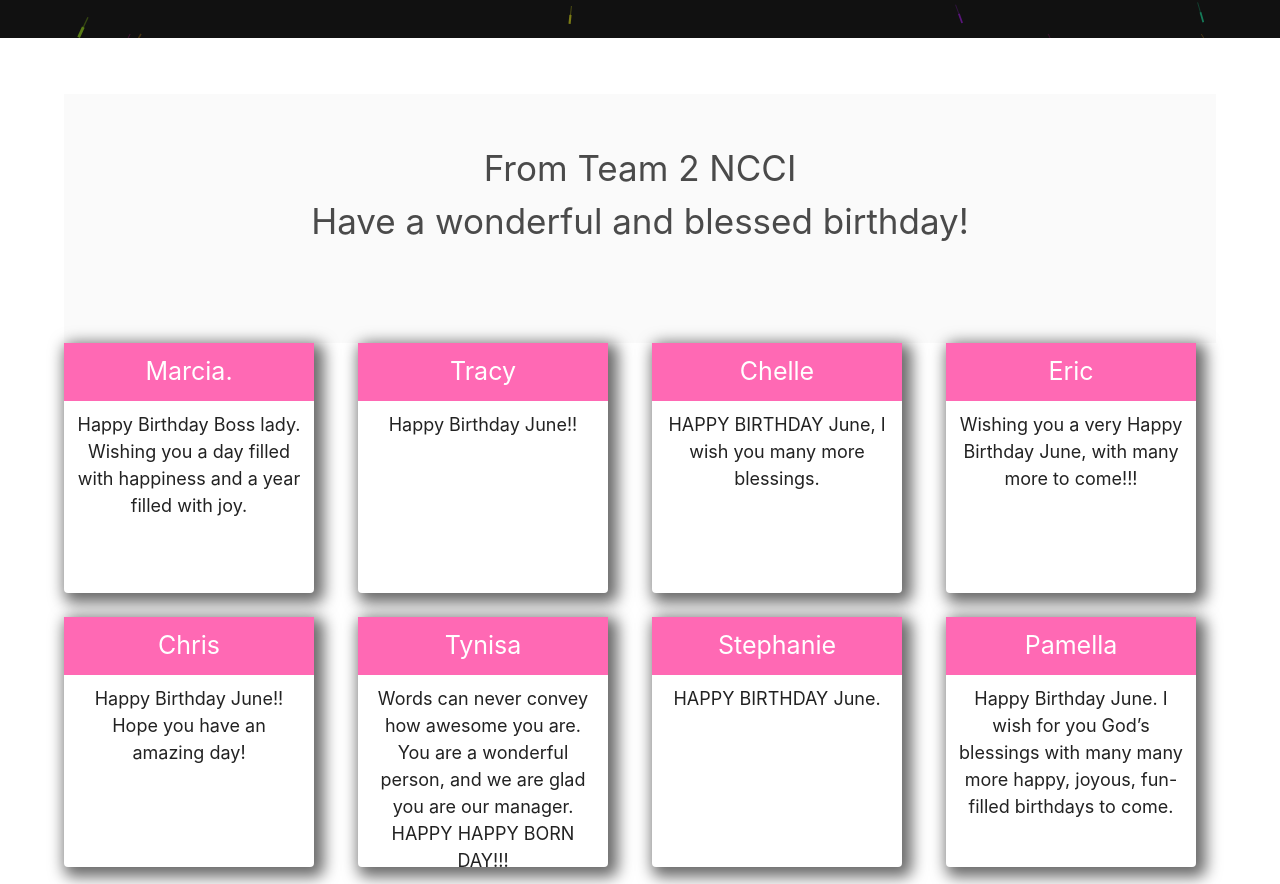
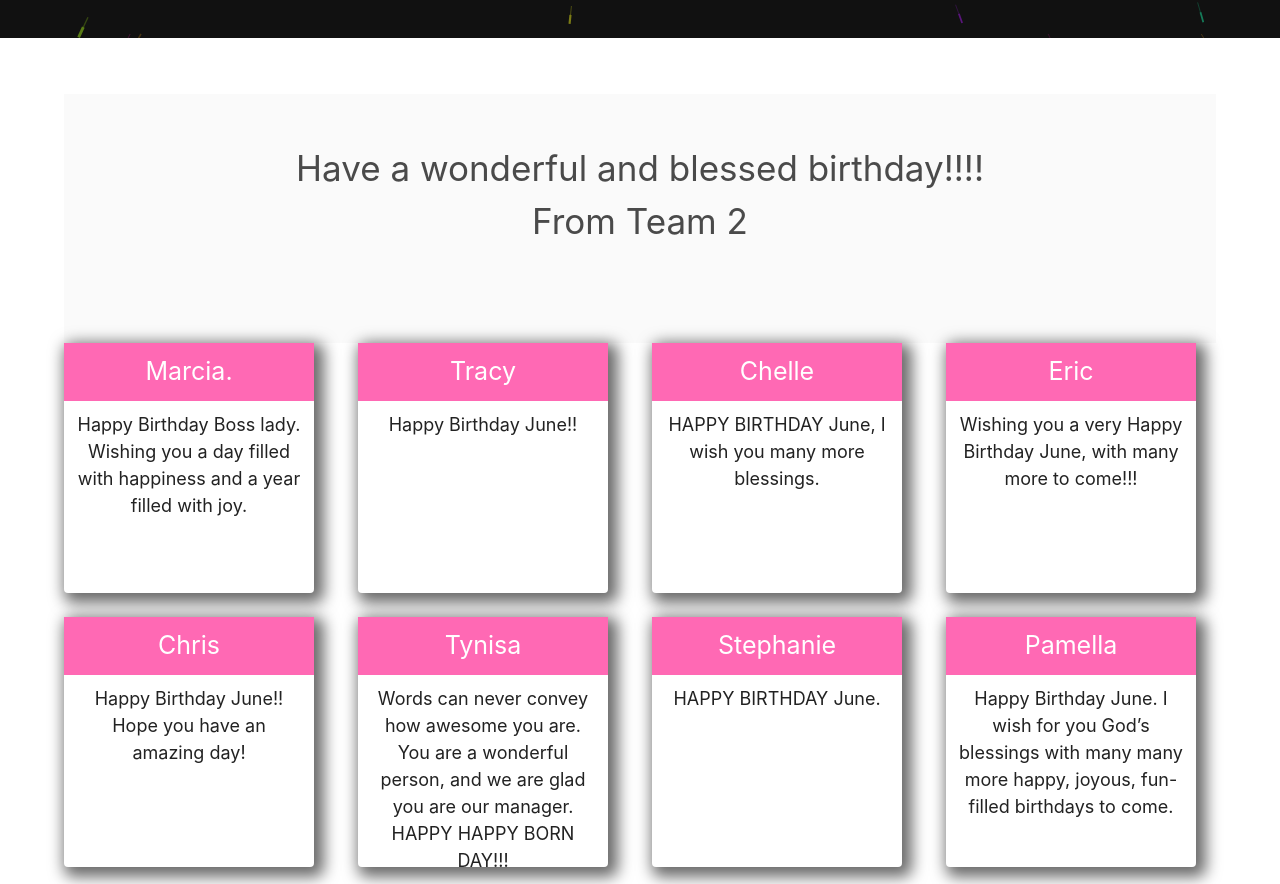
Before and after one commit to dfswebdesign/happybirthday, a plain HTML site: page index.html in a window 1280 px wide. Shown: the part 762-1646 px from the top of the page. Drawn offline with nearby package versions, Linux system fonts and the light colour scheme.

Commit message:
first commit3

```diff
--- a/index.html
+++ b/index.html
@@ -18,8 +18,8 @@
     <!-- </section> -->
     <div class="container">
       <div class="footer">
-        <h1>From Team 2 NCCI</h1>
-        <h3>Have a wonderful and blessed birthday!</h3>
+        <h1>Have a wonderful and blessed birthday!!!!</h1>
+        <h1>From Team 2</h1>
       </div>
 
       <div class="columns">
```
